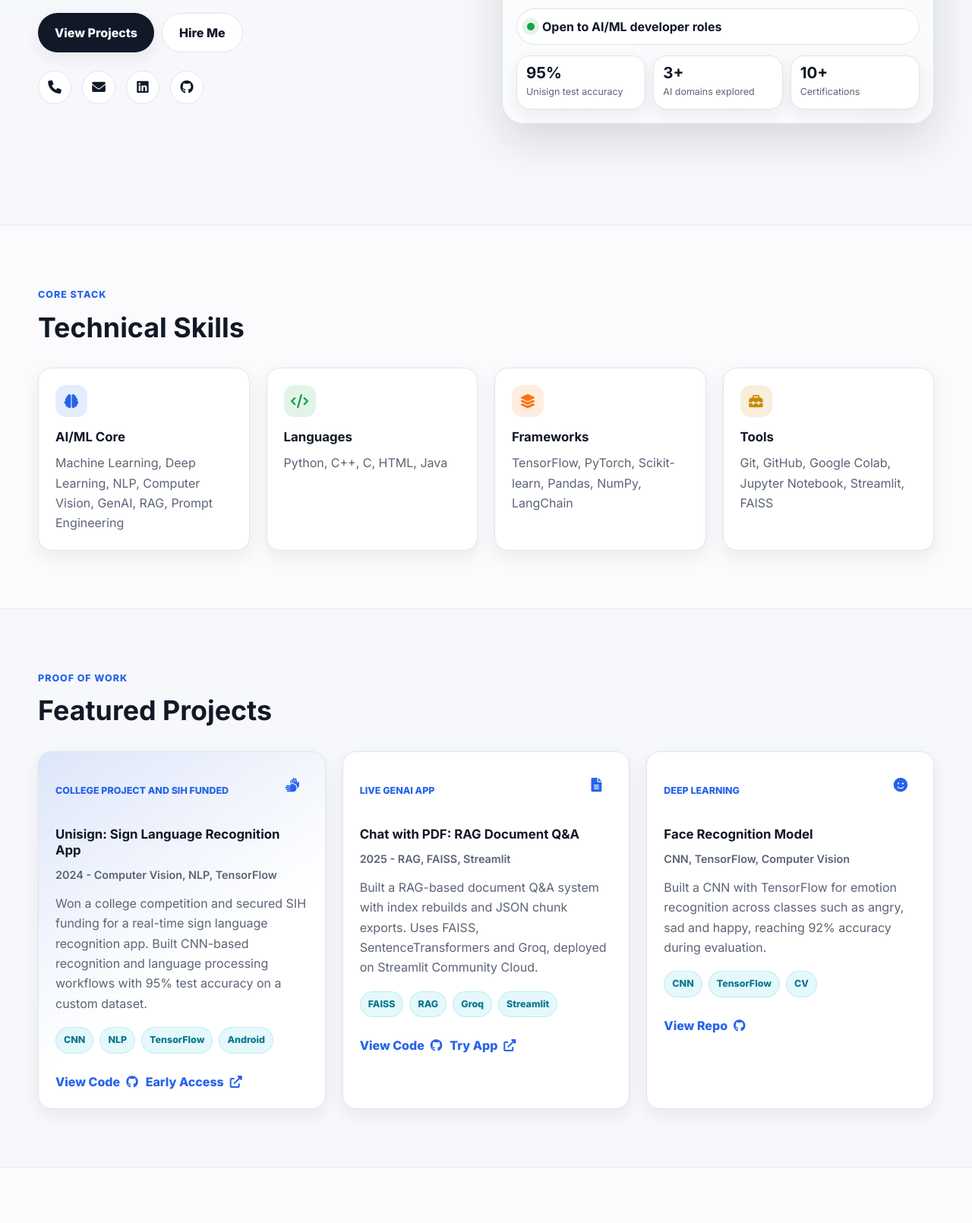
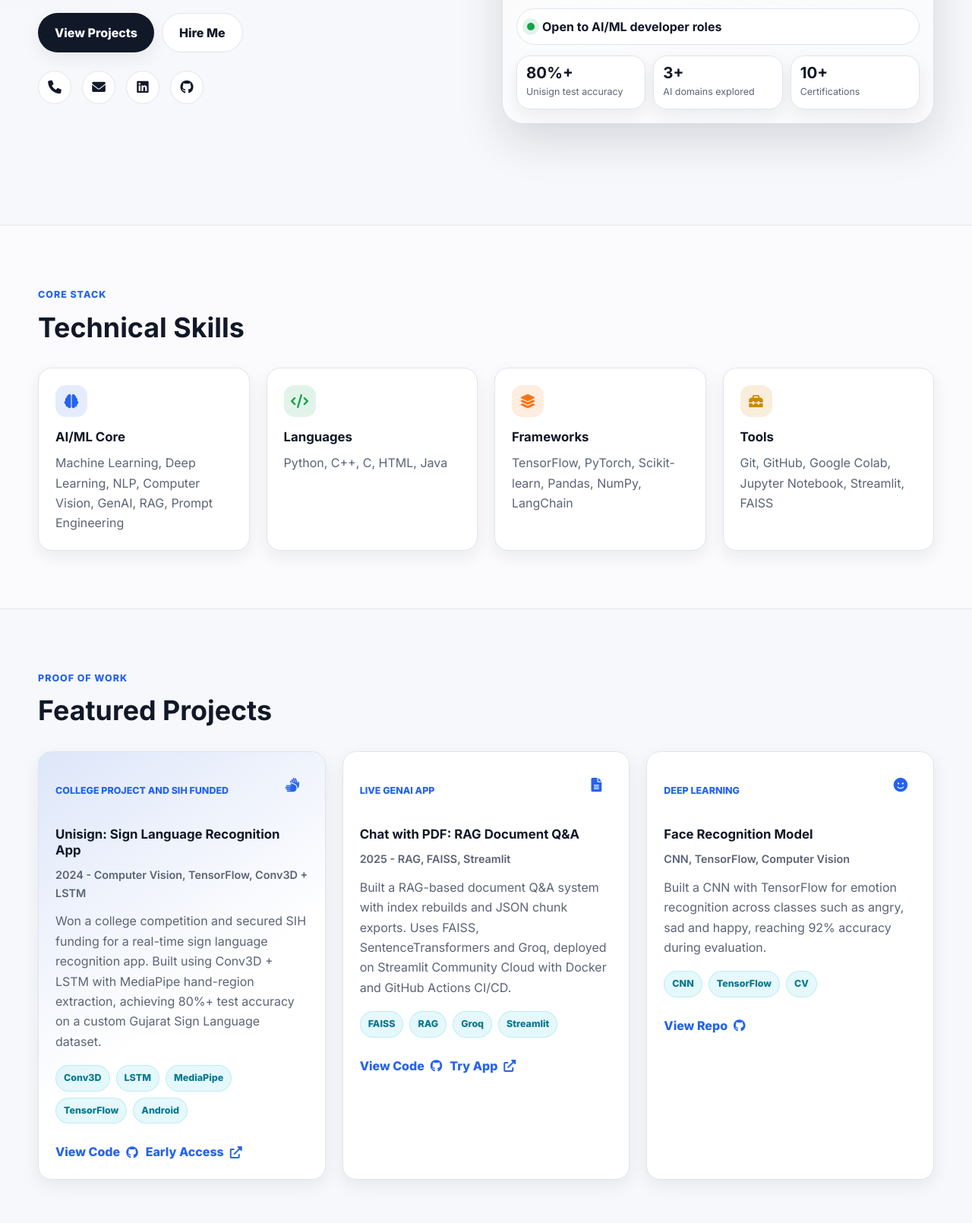
Before and after one commit to Priyanka777444/portfolio, a plain HTML site: page index.html in a window 1280 px wide. Shown: the part 505-2115 px from the top of the page at 76% size. Drawn offline with Linux system fonts and the light colour scheme.

Commit message:
Add Google Search Console verification tag; fix Unisign accuracy (80%+ test, not 95%)

```diff
--- a/index.html
+++ b/index.html
@@ -5,6 +5,7 @@
     <meta name="viewport" content="width=device-width, initial-scale=1.0">
     <title>Priyanka Late - AI/ML Developer Portfolio</title>
     <meta name="description" content="Portfolio of Priyanka Late, an AI/ML developer building GenAI, RAG, NLP, and computer vision projects.">
+    <meta name="google-site-verification" content="DScn2F2zVjYAh8VHRxvcmMIxwo55lejhoXEhd0NfVRQ" />
     <link rel="stylesheet" href="style.css">
     <link rel="preconnect" href="https://fonts.googleapis.com">
     <link rel="preconnect" href="https://fonts.gstatic.com" crossorigin>
@@ -63,7 +64,7 @@
                     </div>
                     <div class="metrics-grid">
                         <div>
-                            <strong>95%</strong>
+                            <strong>80%+</strong>
                             <span>Unisign test accuracy</span>
                         </div>
                         <div>
@@ -123,10 +124,10 @@
                             <i class="fas fa-hands"></i>
                         </div>
                         <h3>Unisign: Sign Language Recognition App</h3>
-                        <p class="project-meta">2024 - Computer Vision, NLP, TensorFlow</p>
-                        <p>Won a college competition and secured SIH funding for a real-time sign language recognition app. Built CNN-based recognition and language processing workflows with 95% test accuracy on a custom dataset.</p>
+                        <p class="project-meta">2024 - Computer Vision, TensorFlow, Conv3D + LSTM</p>
+                        <p>Won a college competition and secured SIH funding for a real-time sign language recognition app. Built using Conv3D + LSTM with MediaPipe hand-region extraction, achieving 80%+ test accuracy on a custom Gujarat Sign Language dataset.</p>
                         <div class="project-tech">
-                            <span>CNN</span><span>NLP</span><span>TensorFlow</span><span>Android</span>
+                            <span>Conv3D</span><span>LSTM</span><span>MediaPipe</span><span>TensorFlow</span><span>Android</span>
                         </div>
                         <div class="project-actions">
                             <a href="https://github.com/Priyanka777444/unisign-sign-language-recognition" target="_blank" rel="noopener" class="project-link">View Code <i class="fab fa-github"></i></a>
@@ -141,7 +142,7 @@
                         </div>
                         <h3>Chat with PDF: RAG Document Q&A</h3>
                         <p class="project-meta">2025 - RAG, FAISS, Streamlit</p>
-                        <p>Built a RAG-based document Q&A system with index rebuilds and JSON chunk exports. Uses FAISS, SentenceTransformers and Groq, deployed on Streamlit Community Cloud.</p>
+                        <p>Built a RAG-based document Q&A system with index rebuilds and JSON chunk exports. Uses FAISS, SentenceTransformers and Groq, deployed on Streamlit Community Cloud with Docker and GitHub Actions CI/CD.</p>
                         <div class="project-tech">
                             <span>FAISS</span><span>RAG</span><span>Groq</span><span>Streamlit</span>
                         </div>
@@ -174,7 +175,7 @@
             <div class="container">
                 <div class="section-heading">
                     <p class="eyebrow">Journey</p>
-                    <h2>Experience & Education</h2>
+                    <h2>Experience &amp; Education</h2>
                 </div>
                 <div class="timeline">
                     <article class="timeline-item">
@@ -243,7 +244,7 @@
                     <article class="cert-card">
                         <i class="fas fa-magic cert-icon"></i>
                         <h3>Foundations of Prompt Engineering</h3>
-                        <p class="issuer">AWS Training & Certification</p>
+                        <p class="issuer">AWS Training &amp; Certification</p>
                         <p class="date">Dec 09, 2025</p>
                         <a href="certificates/AWSPrompt.pdf" target="_blank" class="project-link">View Certificate</a>
                     </article>
```
